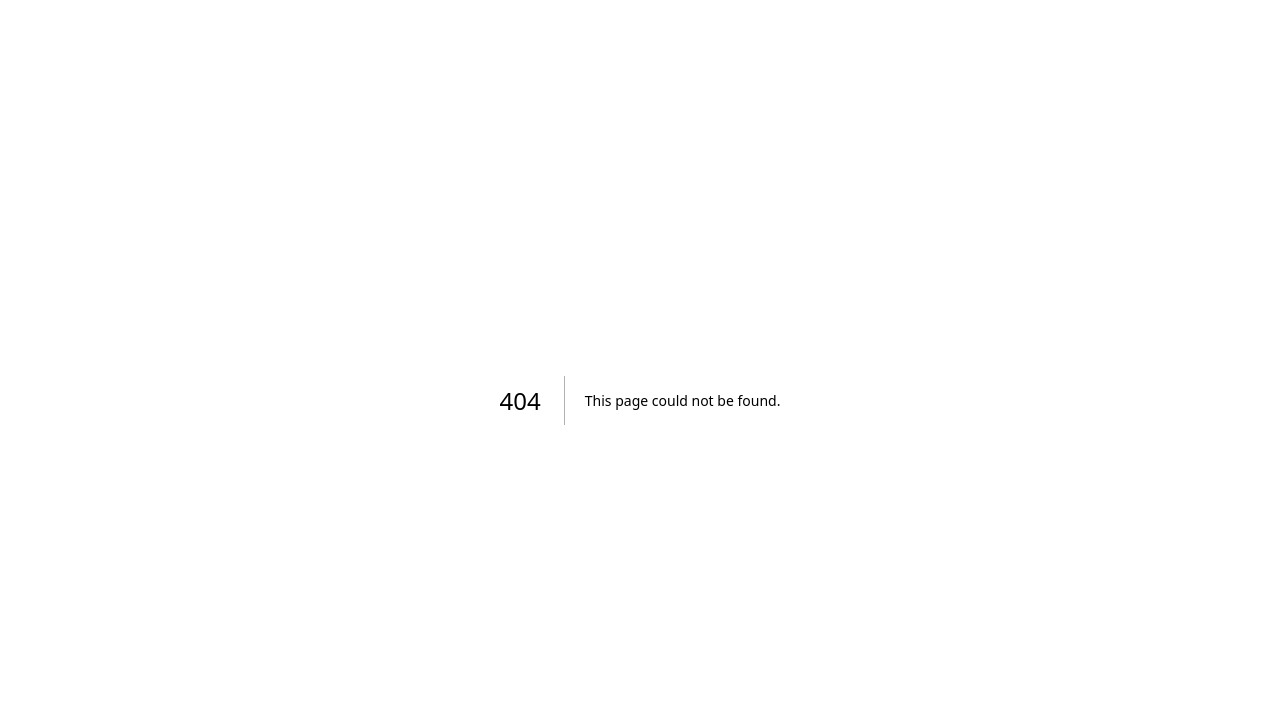
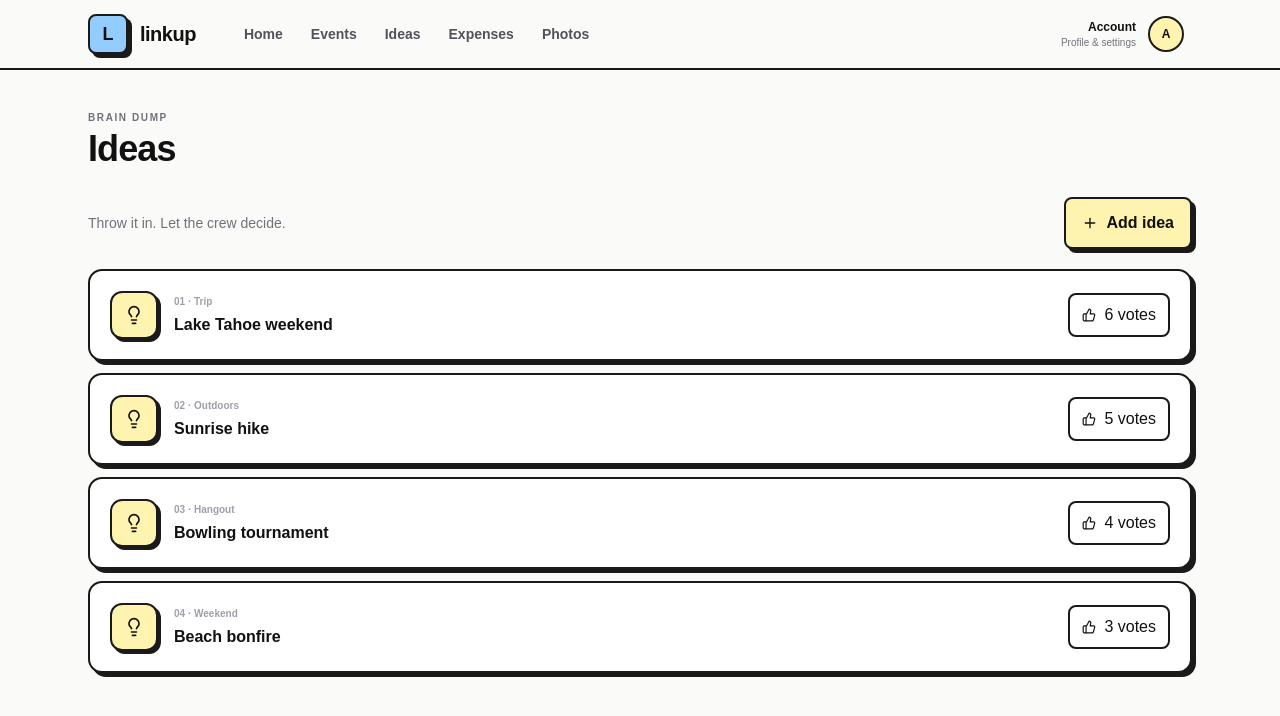
Before and after one commit to justrishith/linkup, a Next.js app: page /dashboard/ideas in a window 1280 px wide. Before the commit this address had no page. Shown: the top 716 px of the page. Built offline with nearby package versions, Linux system fonts and the light colour scheme.

Commit message:
feat: add ideas subpage

```diff
--- /dev/null
+++ b/app/dashboard/ideas/page.tsx
@@ -0,0 +1,22 @@
+import { Lightbulb, Plus, ThumbsUp } from 'lucide-react'
+import DashboardShell from '../_components/shell'
+
+const ideas = [
+  ['Lake Tahoe weekend', '6 votes', 'Trip'],
+  ['Sunrise hike', '5 votes', 'Outdoors'],
+  ['Bowling tournament', '4 votes', 'Hangout'],
+  ['Beach bonfire', '3 votes', 'Weekend'],
+]
+
+export default function IdeasPage() {
+  return <DashboardShell title="Ideas" eyebrow="BRAIN DUMP">
+    <div className="mb-5 flex items-center justify-between gap-3"><p className="text-sm font-medium text-zinc-500">Throw it in. Let the crew decide.</p><button className="brutal-btn rounded-lg bg-brand-lemon px-4 py-3 text-sm"><Plus size={16}/> Add idea</button></div>
+    <div className="space-y-3">
+      {ideas.map(([name, votes, tag], i) => <div key={name} className="brutal-card flex items-center gap-4 p-5">
+        <div className="grid h-12 w-12 shrink-0 place-items-center rounded-xl border-2 border-[#1a1a1a] bg-brand-lemon shadow-[3px_3px_0_#1a1a1a]"><Lightbulb size={20}/></div>
+        <div className="min-w-0 flex-1"><div className="text-[10px] font-black text-zinc-400">0{i + 1} · {tag}</div><div className="mt-1 text-base font-black">{name}</div></div>
+        <button className="flex items-center gap-2 rounded-lg border-2 border-[#1a1a1a] bg-white px-3 py-2 text-xs font-black"><ThumbsUp size={14}/> {votes}</button>
+      </div>)}
+    </div>
+  </DashboardShell>
+}
```
